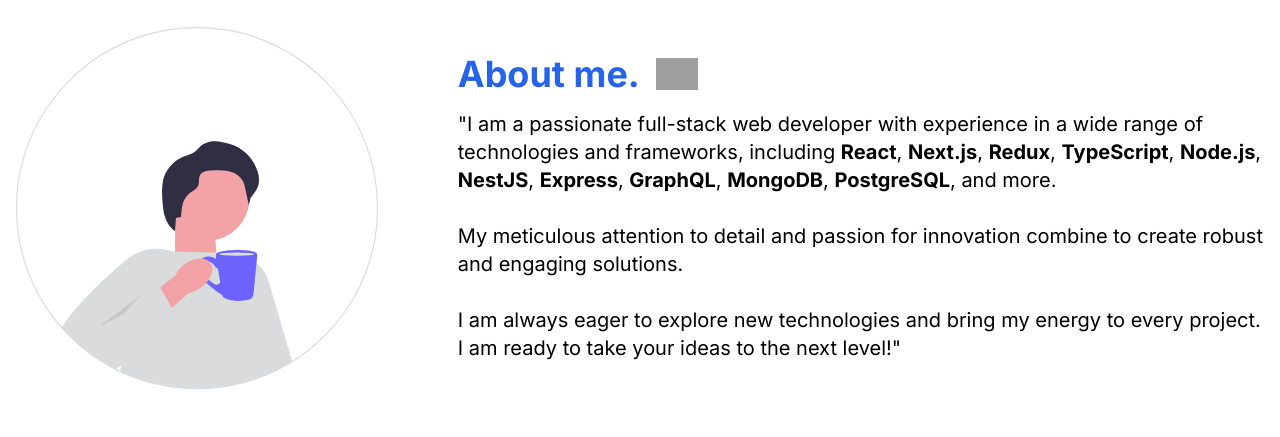
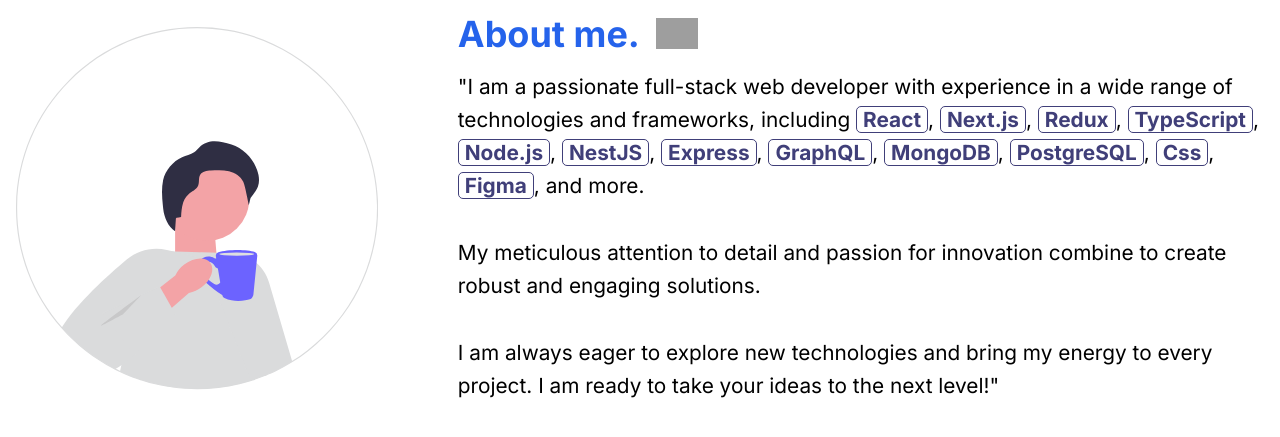
Before and after one commit to Lukis76/web-developer-fullstack-porfolio, a Next.js app: page /en in a window 1280 px wide. Shown: the part 813-1250 px from the top of the page. Built offline with nearby package versions, Linux system fonts and the light colour scheme; grey boxes are pictures that could not be loaded.

Commit message:
replacement of the test about with the real one

```diff
--- a/src/app/[lang]/global.css
+++ b/src/app/[lang]/global.css
@@ -18,11 +18,17 @@
     border-left: .4rem solid transparent;
     border-right: .4rem solid transparent;
   }
-}
-
-
-@layer components {
   .shape-outside-circle {
     shape-outside: circle(50%);
   }
+  .frame-strong {
+    line-height: 1.6;
+    font-size: 1.3rem;
+  }
+  .frame-strong > strong {
+    border: 1px solid #403f79;
+    padding: 0px 6px;
+    border-radius: 5px;
+    color: #403f79;
+  }
 }
--- a/src/components/about/About.tsx
+++ b/src/components/about/About.tsx
@@ -28,7 +28,7 @@
                             />
                         </i>
                     </h2>
-                    <p className='mt-4 text-xl max-w-4xl w-full' dangerouslySetInnerHTML={{ __html: about.body }} />
+                    <p className='mt-4 max-w-4xl w-full frame-strong' dangerouslySetInnerHTML={{ __html: about.body }} />
                 </div>
             </div>
         </section>
--- a/src/dictionaries/en.json
+++ b/src/dictionaries/en.json
@@ -16,7 +16,7 @@
   },
   "about": {
     "title": "About me.",
-    "body": "\"I am a passionate full-stack web developer with experience in a wide range of technologies and frameworks, including <strong>React</strong>, <strong>Next.js</strong>, <strong>Redux</strong>, <strong>TypeScript</strong>, <strong>Node.js</strong>, <strong>NestJS</strong>, <strong>Express</strong>, <strong>GraphQL</strong>, <strong>MongoDB</strong>, <strong>PostgreSQL</strong>, and more.<br/><br/>My meticulous attention to detail and passion for innovation combine to create robust and engaging solutions.<br/><br/>I am always eager to explore new technologies and bring my energy to every project. I am ready to take your ideas to the next level!\""
+    "body": "\"I am a passionate full-stack web developer with experience in a wide range of technologies and frameworks, including <strong>React</strong>, <strong>Next.js</strong>, <strong>Redux</strong>, <strong>TypeScript</strong>, <strong>Node.js</strong>, <strong>NestJS</strong>, <strong>Express</strong>, <strong>GraphQL</strong>, <strong>MongoDB</strong>, <strong>PostgreSQL</strong>, <strong>Css</strong>, <strong>Figma</strong>, and more.<br/><br/>My meticulous attention to detail and passion for innovation combine to create robust and engaging solutions.<br/><br/>I am always eager to explore new technologies and bring my energy to every project. I am ready to take your ideas to the next level!\""
   },
   "eduction": {
     "title": "Education:"
--- a/src/dictionaries/es.json
+++ b/src/dictionaries/es.json
@@ -16,7 +16,7 @@
   },
   "about": {
     "title": "Sobre mí.",
-    "body": "\"Soy un desarrollador web full stack apasionado con experiencia en una amplia gama de tecnologías y frameworks, incluyendo <strong>React</strong>, <strong>Next.js</strong>, <strong>Redux</strong>, <strong>TypeScript</strong>, <strong>Node.js</strong>, <strong>NestJS</strong>, <strong>Express</strong>, <strong>GraphQL</strong>, <strong>MongoDB</strong>, <strong>PostgreSQL</strong>, y más.<br/><br/>Mi enfoque meticuloso en el detalle y mi pasión por la innovación se combinan para crear soluciones robustas y atractivas.<br/><br/>Siempre estoy ansioso por explorar nuevas tecnologías y aportar mi energía a cada proyecto. ¡Estoy listo para llevar tus ideas al siguiente nivel!\""
+    "body": "\"Soy un desarrollador web full stack apasionado con experiencia en una amplia gama de tecnologías y frameworks, incluyendo <strong>React</strong>, <strong>Next.js</strong>, <strong>Redux</strong>, <strong>TypeScript</strong>, <strong>Node.js</strong>, <strong>NestJS</strong>, <strong>Express</strong>, <strong>GraphQL</strong>, <strong>MongoDB</strong>, <strong>PostgreSQL</strong>, <strong>Css</strong>, <strong>Figma</strong>, y más.<br/><br/>Mi enfoque meticuloso en el detalle y mi pasión por la innovación se combinan para crear soluciones robustas y atractivas.<br/><br/>Siempre estoy ansioso por explorar nuevas tecnologías y aportar mi energía a cada proyecto. ¡Estoy listo para llevar tus ideas al siguiente nivel!\""
   },
   "eduction": {
     "title": "Educación:"
```
